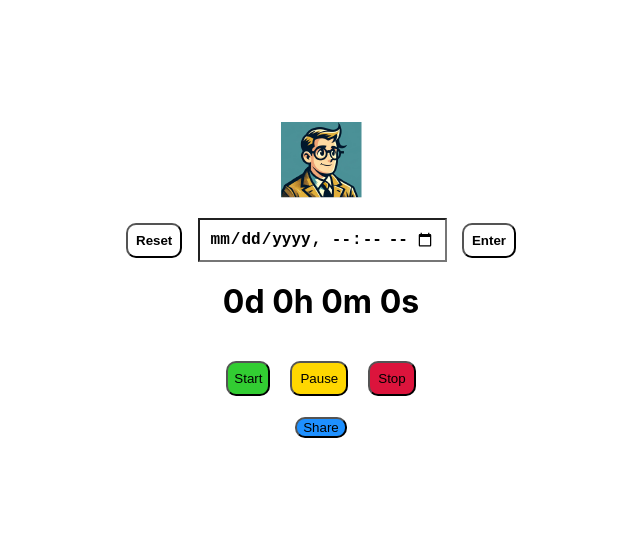
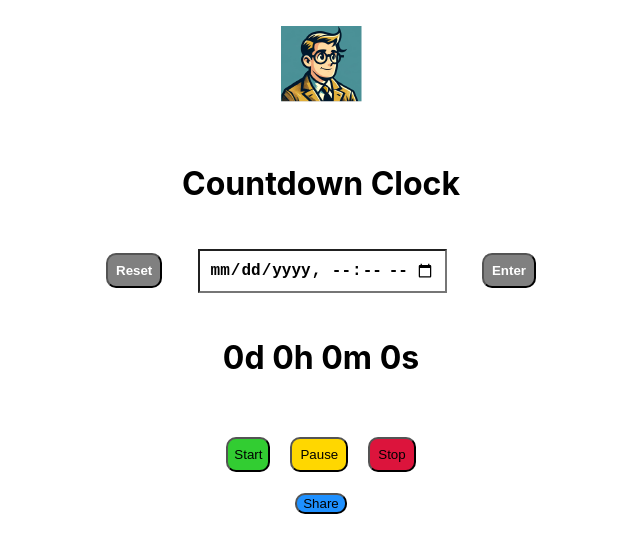
Before and after one commit to SakamotoWebDev/countdown-test, a React (Create React App) app: page / in a window 1280 px wide. Shown: the top 552 px of the page, without its empty margins (319-959 px from the left). Built offline with nearby package versions, Linux system fonts and the light colour scheme.

Commit message:
changed reset and enter button color, added comments to the code

```diff
--- a/src/components/CountdownClock.js
+++ b/src/components/CountdownClock.js
@@ -158,18 +158,19 @@ requestAnimationFrame(animate);
   };
 
   return (
-    <div style={{ display: "flex", flexDirection: "column", alignItems: "center", gap: "20px", textAlign: "center" }}>
+    <div style={{ display: "flex", flexDirection: "column", alignItems: "center", gap: "20px", textAlign: "center", padding: "20px" }}>
+      <h1 style={{ fontSize: "32px", fontWeight: "bold" }}>Countdown Clock</h1>
       <div>
-        <div style={{ display: "flex", alignItems: "center", gap: "10px", width: "100%", justifyContent: "space-between" }}>
+        <div style={{ display: "flex", alignItems: "center", gap: "5px", width: "100%", justifyContent: "space-between", }}>
           <Button // Reset button to reset the input field and the countdown timer
             onClick={() => handleButtonClick(() => {
               setIsRunning(false);
               setTargetTime("");
               setRemainingTime({ days: 0, hours: 0, minutes: 0, seconds: 0 });
-            }, "#ffffff")}
+            },)}
             style={{
-              backgroundColor: "#ffffff",
-              color: "black",
+              backgroundColor: "grey",
+              color: "White",
               fontWeight: "bold",
               padding: "8px",
               borderRadius: "10px"
@@ -181,6 +182,7 @@ requestAnimationFrame(animate);
             value={targetTime}
             onChange={(e) => setTargetTime(e.target.value)}
             style={{
+              margin: "5px",
               padding: "10px",
               fontSize: "16px",
               width: "225px",
@@ -190,10 +192,10 @@ requestAnimationFrame(animate);
             }}
           />
           <Button // Enter button to precalculate the target time
-            onClick={() => handleButtonClick(emptyDefault, "#ffffff")}
+            onClick={() => handleButtonClick(emptyDefault,)}
             style={{
-              backgroundColor: "#ffffff",
-              color: "black",
+              backgroundColor: "grey",
+              color: "White",
               fontWeight: "bold",
               padding: "8px",
               borderRadius: "10px"
@@ -204,6 +206,7 @@ requestAnimationFrame(animate);
         <div style={{
           fontSize: "32px",
           fontWeight: "bold",
+          margin: "20px",
           padding: "20px",
           width: "350px",
           textAlign: "center",
@@ -256,7 +259,7 @@ requestAnimationFrame(animate);
               }}>
               Share</Button>
       </div>
-        {copyMessage && (
+        {copyMessage && ( // Display a message when the target time is copied to the clipboard
        <div
           style={{
             position: "fixed",
```
